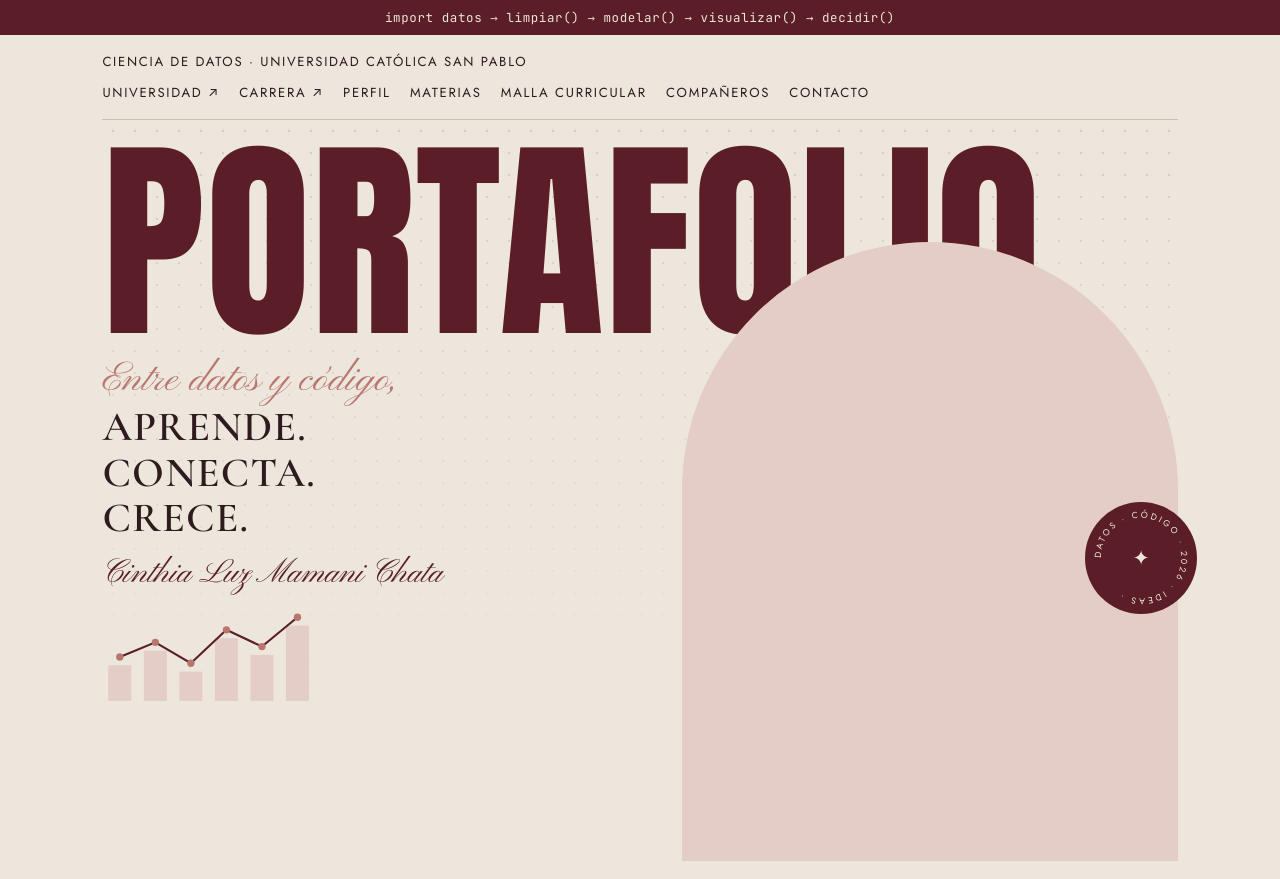
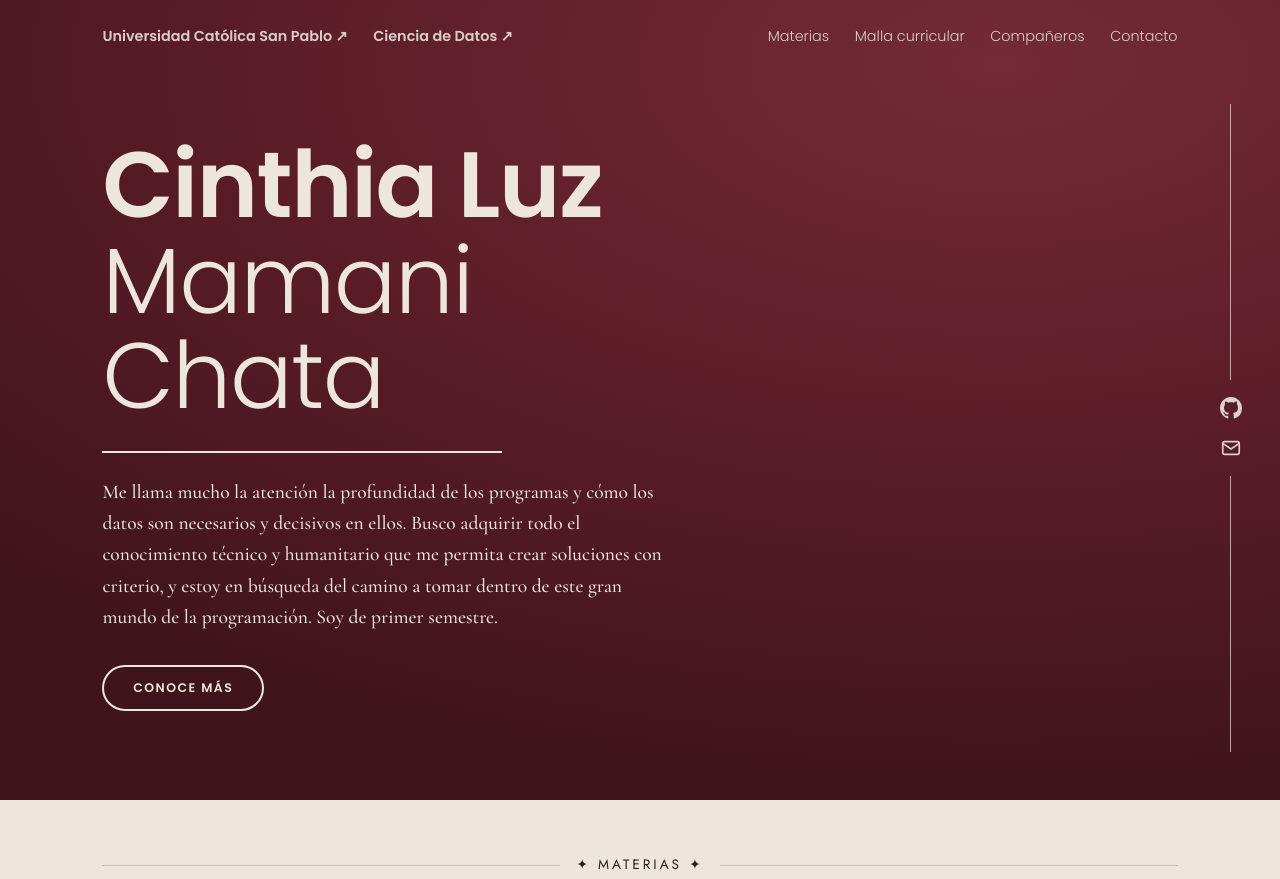
Before and after one commit to cinthia-tech609/cinthia-tech609.github.io, a plain HTML site: page index.html in a window 1280 px wide. Shown: the top 879 px of the page. Drawn offline with nearby package versions, Linux system fonts and the light colour scheme.

Commit message:
Update index.html with new content and styles

```diff
--- a/index.html
+++ b/index.html
@@ -4,19 +4,19 @@
 <meta charset="UTF-8">
 <meta name="viewport" content="width=device-width, initial-scale=1">
 <title>Cinthia Luz Mamani Chata | Ciencia de Datos, Universidad Católica San Pablo</title>
-<meta name="description" content="Portafolio de Cinthia Luz Mamani Chata, de Ciencia de Datos en la Universidad Católica San Pablo (UCSP). Perfil, materias, malla curricular y compañeros.">
-<link rel="canonical" href="https://cinthia-tech609.github.io/cinthialuzmamanichata/">
-<meta property="og:title" content="Cinthia Luz Mamani Chata | Portafolio">
+<!-- Si ya habías pegado la línea google-site-verification de Search Console, pégala de nuevo aquí -->
+<meta name="description" content="Cinthia Luz Mamani Chata, de Ciencia de Datos en la Universidad Católica San Pablo (UCSP). Materias, malla curricular y compañeros.">
+<link rel="canonical" href="https://cinthia-tech609.github.io/">
+<meta property="og:title" content="Cinthia Luz Mamani Chata">
 <meta property="og:description" content="Ciencia de Datos, Universidad Católica San Pablo.">
 <meta property="og:type" content="profile">
-<meta property="og:url" content="https://cinthia-tech609.github.io/cinthialuzmamanichata/">
-<meta property="og:image" content="https://cinthia-tech609.github.io/cinthialuzmamanichata/universidad1.jpg">
+<meta property="og:url" content="https://cinthia-tech609.github.io/">
 <script type="application/ld+json">
 {
   "@context": "https://schema.org",
   "@type": "Person",
   "name": "Cinthia Luz Mamani Chata",
-  "url": "https://cinthia-tech609.github.io/cinthialuzmamanichata/",
+  "url": "https://cinthia-tech609.github.io/",
   "email": "cinthia.mamani@ucsp.edu.pe",
   "alumniOf": { "@type": "CollegeOrUniversity", "name": "Universidad Católica San Pablo", "url": "https://ucsp.edu.pe/" },
   "sameAs": ["https://github.com/cinthia-tech609"]
@@ -24,10 +24,10 @@
 </script>
 <link rel="preconnect" href="https://fonts.googleapis.com">
 <link rel="preconnect" href="https://fonts.gstatic.com" crossorigin>
-<link href="https://fonts.googleapis.com/css2?family=Anton&family=Cormorant+Garamond:wght@500;600&family=Jost:wght@400;500&family=JetBrains+Mono:wght@400&family=Pinyon+Script&display=swap" rel="stylesheet">
+<link href="https://fonts.googleapis.com/css2?family=Cormorant+Garamond:wght@500;600&family=Jost:wght@400;500&family=JetBrains+Mono:wght@400&family=Poppins:wght@300;600&display=swap" rel="stylesheet">
 <style>
 :root{--wine:#5b1d27;--cream:#ece6dd;--rose:#b9766f;--blush:#e4cdc6;--ink:#2d1b1e;--line:#c9bfb2;
---display:"Anton",Impact,"Arial Narrow",sans-serif;--serif:"Cormorant Garamond",Georgia,serif;--script:"Pinyon Script","Brush Script MT",cursive;--body:"Jost",system-ui,-apple-system,"Segoe UI",sans-serif;--mono:"JetBrains Mono",ui-monospace,Menlo,monospace}
+--sans:"Poppins","Jost",system-ui,sans-serif;--serif:"Cormorant Garamond",Georgia,serif;--body:"Jost",system-ui,-apple-system,"Segoe UI",sans-serif;--mono:"JetBrains Mono",ui-monospace,Menlo,monospace}
 *{box-sizing:border-box}
 html{scroll-behavior:smooth;color-scheme:light}
 body{margin:0;background:var(--cream);color:var(--ink);font:400 1.02rem/1.6 var(--body)}
@@ -36,32 +36,29 @@ a:focus-visible{outline:3px solid var(--rose);outline-offset:3px}
 .wrap{max-width:1120px;margin:0 auto;padding:0 1.4rem}
 .li{width:1.05em;height:1.05em;fill:currentColor;vertical-align:-.15em;margin-right:.4em}
 
-.ribbon{background:var(--wine);color:var(--cream);font:400 .78rem/1.4 var(--mono);letter-spacing:.05em;text-align:center;padding:.55rem 1rem}
-.ribbon i{color:var(--blush);font-style:normal;margin:0 .5rem}
-.topbar{display:flex;justify-content:space-between;align-items:center;gap:.6rem 1.4rem;flex-wrap:wrap;padding:1rem 0;border-bottom:1px solid var(--line);font-size:.82rem;letter-spacing:.13em;text-transform:uppercase}
-.topbar nav{display:flex;flex-wrap:wrap;gap:.4rem 1.2rem}
-.topbar nav a{text-decoration:none}
-.topbar nav a:hover{color:var(--rose)}
-
-.hero{position:relative;display:grid;grid-template-columns:1.05fr .95fr;column-gap:2rem;padding-top:1.2rem}
-.hero::before{content:"";position:absolute;inset:0;background:radial-gradient(var(--line) 1.2px,transparent 1.4px) 0 0/22px 22px;-webkit-mask-image:linear-gradient(#000,transparent 80%);mask-image:linear-gradient(#000,transparent 80%);opacity:.7;pointer-events:none}
-.hero h1{grid-column:1/-1;margin:0;font:400 clamp(3.6rem,17.5vw,13.5rem)/.95 var(--display);color:var(--wine);text-transform:uppercase;letter-spacing:.005em;position:relative;z-index:1}
-.intro{grid-row:2;align-self:start;padding-top:1rem;position:relative;z-index:1}
-.script{font:400 2.6rem/1 var(--script);color:var(--rose);margin:0}
-.tagline{font:600 clamp(1.7rem,4vw,2.6rem)/1.1 var(--serif);letter-spacing:.03em;margin:.2rem 0 1rem;text-transform:uppercase}
-.sign{font:400 2.1rem/1 var(--script);color:var(--wine);margin:0 0 1.2rem}
-.viz{width:min(230px,70%);height:auto;display:block}
-.arch{grid-column:2;grid-row:2;position:relative;z-index:2;margin-top:calc(-1*clamp(1.5rem,8vw,6.5rem))}
-.arch .photo{aspect-ratio:4/5;border-radius:999px 999px 0 0;background:var(--blush) center/cover no-repeat}
-.badge{position:absolute;right:-1.2rem;top:42%;width:112px;height:112px;border-radius:50%;background:var(--wine);color:var(--cream)}
-.badge svg{width:100%;height:100%}
-
-.campus{display:grid;grid-template-columns:1.5fr 1fr;gap:.8rem;margin-top:2.6rem}
-.shot{height:clamp(190px,31vw,340px);background:var(--blush) center/cover no-repeat}
+/* ---------- Portada ---------- */
+.cover{position:relative;color:var(--cream);min-height:640px;min-height:min(100svh,860px);display:flex;flex-direction:column;background:radial-gradient(110% 90% at 78% 8%,#722b37 0%,var(--wine) 52%,#40141c 100%)}
+.cover>.wrap{width:100%;flex:1;display:flex;flex-direction:column}
+.topbar{display:flex;justify-content:space-between;align-items:center;gap:.8rem 2rem;flex-wrap:wrap;padding:1.6rem 0;font:400 .9rem var(--sans)}
+.topbar .ext,.topbar nav{display:flex;flex-wrap:wrap;gap:.5rem 1.6rem}
+.topbar a{text-decoration:none;opacity:.88}
+.topbar a:hover{opacity:1;color:var(--blush)}
+.topbar .ext a{font-weight:600}
+.cover-body{margin:auto 0;padding:2.5rem 0 4rem;max-width:42rem}
+.cover h1{margin:0;font:600 clamp(2.8rem,8.4vw,5.8rem)/1.03 var(--sans);letter-spacing:-.015em}
+.cover h1 span{display:block;font-weight:300}
+.rule{width:min(100%,25rem);height:2px;background:var(--cream);margin:1.7rem 0 1.5rem}
+.cover p{font:500 1.22rem/1.6 var(--serif);max-width:35rem;margin:0 0 2rem}
+.pill{display:inline-block;padding:.75rem 1.8rem;border:2px solid var(--cream);border-radius:999px;font:600 .78rem var(--sans);letter-spacing:.12em;text-transform:uppercase;text-decoration:none}
+.pill:hover{background:var(--cream);color:var(--wine)}
+.rail{position:absolute;right:clamp(.8rem,3vw,2.6rem);top:6.5rem;bottom:3rem;display:flex;flex-direction:column;align-items:center;gap:1.1rem}
+.rail::before,.rail::after{content:"";width:1px;flex:1;background:var(--cream);opacity:.7}
+.rail a{width:22px;height:22px;color:var(--cream);opacity:.9}
+.rail a:hover{opacity:1;color:var(--blush)}
+.rail svg{width:100%;height:100%}
 
 .divider{display:flex;align-items:center;gap:1rem;margin:3.4rem 0 1.4rem;font-size:.85rem;letter-spacing:.22em;text-transform:uppercase}
 .divider::before,.divider::after{content:"";flex:1;height:1px;background:var(--line)}
-.perfil{max-width:46rem;margin:0 auto;text-align:center;font:500 1.3rem/1.6 var(--serif)}
 
 .mats{list-style:none;margin:0;padding:0;display:grid;grid-template-columns:repeat(2,1fr);gap:1rem}
 .mats>li{border:1px solid var(--line);padding:1rem 1.1rem;display:grid;grid-template-columns:48px 1fr;gap:.9rem}
@@ -88,7 +85,7 @@ a:focus-visible{outline:3px solid var(--rose);outline-offset:3px}
 
 footer{background:var(--wine);color:var(--cream);margin-top:4rem;padding:2.6rem 0 2.2rem}
 footer .wrap{display:grid;grid-template-columns:1.2fr 1fr 1fr;gap:2rem;align-items:center}
-footer .big{font:400 clamp(2.6rem,6vw,4rem)/1 var(--script);margin:0}
+footer .big{font:600 clamp(2.2rem,5vw,3.2rem)/1 var(--serif);margin:0}
 footer h2{font:500 .8rem var(--body);letter-spacing:.22em;text-transform:uppercase;margin:0 0 .6rem}
 footer a{text-decoration:none}
 .social{display:flex;gap:.6rem}
@@ -97,13 +94,10 @@ footer a{text-decoration:none}
 .copy{text-align:center;font-size:.8rem;opacity:.75;margin-top:1.6rem;grid-column:1/-1}
 
 @media(max-width:820px){
-.hero{grid-template-columns:1fr}
-.intro,.arch{grid-column:1;grid-row:auto}
-.arch{width:78%;margin:-1.5rem 0 0 auto}
-.badge{right:auto;left:-1.5rem}
-.campus,.mats{grid-template-columns:1fr}
+.mats{grid-template-columns:1fr}
 .peers{grid-template-columns:1fr 1fr}
 footer .wrap{grid-template-columns:1fr}}
+@media(max-width:700px){.rail{display:none}}
 @media(max-width:520px){.peers{grid-template-columns:1fr}}
 @media(prefers-reduced-motion:reduce){html{scroll-behavior:auto}}
 </style>
@@ -111,51 +105,34 @@ footer .wrap{grid-template-columns:1fr}}
 <body>
 <svg width="0" height="0" style="position:absolute" aria-hidden="true"><symbol id="in" viewBox="0 0 24 24"><path d="M20.45 20.45h-3.56v-5.57c0-1.33-.03-3.04-1.85-3.04-1.86 0-2.14 1.45-2.14 2.94v5.67H9.34V9h3.41v1.56h.05c.48-.9 1.64-1.85 3.37-1.85 3.6 0 4.27 2.37 4.27 5.46v6.28zM5.34 7.43a2.06 2.06 0 1 1 0-4.12 2.06 2.06 0 0 1 0 4.12zM7.12 20.45H3.56V9h3.56v11.45z"/></symbol></svg>
 
-<div class="ribbon" aria-hidden="true">import datos<i>→</i>limpiar()<i>→</i>modelar()<i>→</i>visualizar()<i>→</i>decidir()</div>
-
+<section class="cover" id="inicio" aria-label="Presentación">
   <div class="wrap">
     <header class="topbar">
-    <span>Ciencia de Datos · Universidad Católica San Pablo</span>
-    <nav aria-label="Enlaces y secciones">
-      <a href="https://ucsp.edu.pe/" target="_blank" rel="noopener">Universidad ↗</a>
-      <a href="https://dc.ucsp.edu.pe/pregrado/ciencia-datos/" target="_blank" rel="noopener">Carrera ↗</a>
-      <a href="#perfil">Perfil</a><a href="#materias">Materias</a><a href="#malla">Malla curricular</a><a href="#companeros">Compañeros</a><a href="#contacto">Contacto</a>
+      <div class="ext">
+        <a href="https://ucsp.edu.pe/" target="_blank" rel="noopener">Universidad Católica San Pablo ↗</a>
+        <a href="https://dc.ucsp.edu.pe/pregrado/ciencia-datos/" target="_blank" rel="noopener">Ciencia de Datos ↗</a>
+      </div>
+      <nav aria-label="Secciones">
+        <a href="#materias">Materias</a><a href="#malla">Malla curricular</a><a href="#companeros">Compañeros</a><a href="#contacto">Contacto</a>
       </nav>
     </header>
 
-  <main>
-    <section class="hero" aria-label="Presentación">
-      <h1>Portafolio</h1>
-      <div class="intro">
-        <p class="script">Entre datos y código,</p>
-        <p class="tagline">Aprende.<br>Conecta.<br>Crece.</p>
-        <p class="sign">Cinthia Luz Mamani Chata</p>
-        <svg class="viz" viewBox="0 0 220 90" aria-hidden="true">
-          <g fill="#e4cdc6"><rect x="6" y="52" width="22" height="34"/><rect x="40" y="38" width="22" height="48"/><rect x="74" y="58" width="22" height="28"/><rect x="108" y="26" width="22" height="60"/><rect x="142" y="42" width="22" height="44"/><rect x="176" y="14" width="22" height="72"/></g>
-          <polyline points="17,44 51,30 85,50 119,18 153,34 187,6" fill="none" stroke="#5b1d27" stroke-width="2"/>
-          <g fill="#b9766f"><circle cx="17" cy="44" r="3.5"/><circle cx="51" cy="30" r="3.5"/><circle cx="85" cy="50" r="3.5"/><circle cx="119" cy="18" r="3.5"/><circle cx="153" cy="34" r="3.5"/><circle cx="187" cy="6" r="3.5"/></g>
-        </svg>
+    <div class="cover-body">
+      <h1>Cinthia Luz<span>Mamani Chata</span></h1>
+      <div class="rule" aria-hidden="true"></div>
+      <p>Me llama mucho la atención la profundidad de los programas y cómo los datos son necesarios y decisivos en ellos. Busco adquirir todo el conocimiento técnico y humanitario que me permita crear soluciones con criterio, y estoy en búsqueda del camino a tomar dentro de este gran mundo de la programación. Soy de primer semestre.</p>
+      <a class="pill" href="#materias">Conoce más</a>
     </div>
-      <div class="arch">
-        <div class="photo" role="img" aria-label="Retrato de Cinthia Luz Mamani Chata" style="background-image:url('foto.jpg')"></div>
-        <div class="badge" aria-hidden="true">
-          <svg viewBox="0 0 120 120"><defs><path id="circ" d="M60,60 m-43,0 a43,43 0 1,1 86,0 a43,43 0 1,1 -86,0"/></defs>
-          <text font-size="9.5" fill="#ece6dd" letter-spacing="2.6" font-family="Jost, sans-serif"><textPath href="#circ">DATOS · CÓDIGO · 2026 · IDEAS ·</textPath></text>
-          <text x="60" y="68" text-anchor="middle" font-size="22" fill="#ece6dd">✦</text></svg>
   </div>
+
+  <div class="rail">
+    <a href="https://github.com/cinthia-tech609" target="_blank" rel="noopener me" aria-label="GitHub"><svg viewBox="0 0 16 16" fill="currentColor" aria-hidden="true"><path d="M8 0C3.58 0 0 3.58 0 8c0 3.54 2.29 6.53 5.47 7.59.4.07.55-.17.55-.38 0-.19-.01-.82-.01-1.49-2.01.37-2.53-.49-2.69-.94-.09-.23-.48-.94-.82-1.13-.28-.15-.68-.52-.01-.53.63-.01 1.08.58 1.23.82.72 1.21 1.87.87 2.33.66.07-.52.28-.87.51-1.07-1.78-.2-3.64-.89-3.64-3.95 0-.87.31-1.59.82-2.15-.08-.2-.36-1.02.08-2.12 0 0 .67-.21 2.2.82.64-.18 1.32-.27 2-.27.68 0 1.36.09 2 .27 1.53-1.04 2.2-.82 2.2-.82.44 1.1.16 1.92.08 2.12.51.56.82 1.27.82 2.15 0 3.07-1.87 3.75-3.65 3.95.29.25.54.73.54 1.48 0 1.07-.01 1.93-.01 2.2 0 .21.15.46.55.38A8.013 8.013 0 0016 8c0-4.42-3.58-8-8-8z"/></svg></a>
+    <a href="mailto:cinthia.mamani@ucsp.edu.pe" aria-label="Correo"><svg viewBox="0 0 24 24" fill="none" stroke="currentColor" stroke-width="1.8" aria-hidden="true"><rect x="3" y="5" width="18" height="14" rx="2"/><path d="m3 7 9 6 9-6"/></svg></a>
   </div>
 </section>
 
-    <div class="campus">
-      <div class="shot" role="img" aria-label="Campus de la Universidad Católica San Pablo" style="background-image:url('universidad1.jpg')"></div>
-      <div class="shot" role="img" aria-label="Terraza verde del campus de la UCSP" style="background-image:url('universidad2.jpg')"></div>
-    </div>
-
-    <section id="perfil">
-      <div class="divider">✦ Perfil ✦</div>
-      <p class="perfil">Me llama mucho la atención la profundidad de los programas y cómo los datos son necesarios y decisivos en ellos. Busco adquirir todo el conocimiento técnico y humanitario que me permita crear soluciones con criterio, y estoy en búsqueda del camino a tomar dentro de este gran mundo de la programación. Soy de primer semestre.</p>
-    </section>
-
+<div class="wrap">
+  <main>
     <section id="materias">
       <div class="divider">✦ Materias ✦</div>
       <ul class="mats">
```
Lines whose indentation alone changed are shown as unchanged.
